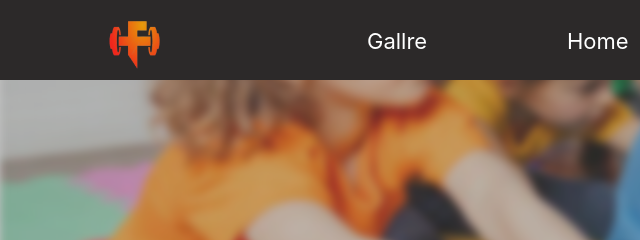
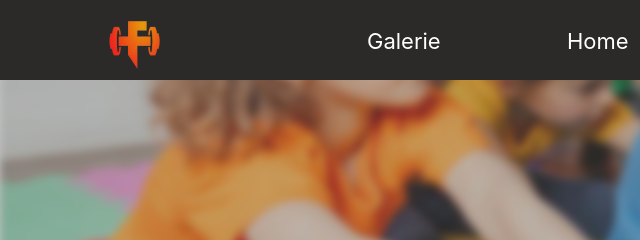
Before and after one commit to Khadija2504/brief3, a plain HTML site: page gymnastics.html in a window 1280 px wide. Shown: the top 240 px of the page, 0-640 px from the left. Drawn offline with Linux system fonts and the light colour scheme.

Commit message:
Update gymnastics.html

```diff
--- a/gymnastics.html
+++ b/gymnastics.html
@@ -24,7 +24,7 @@
                 <a href="index.html" id="downloadButton"><div class="programme1">programmes</div></a>
                 <a href="inscri.html"><div class="inscri1">inscription</div></a>
                 <a href="FAQ.html"><div class="FAQ1">FAQ</div></a>
-                <a href="gal.html"><div class="galrie">Gallre</div></a>
+                <a href="gal.html"><div class="galrie">Galerie</div></a>
             </div>
             <div class="icon">
                 <img class="icon1" src="pik/icon.png" alt="icon" />
```
